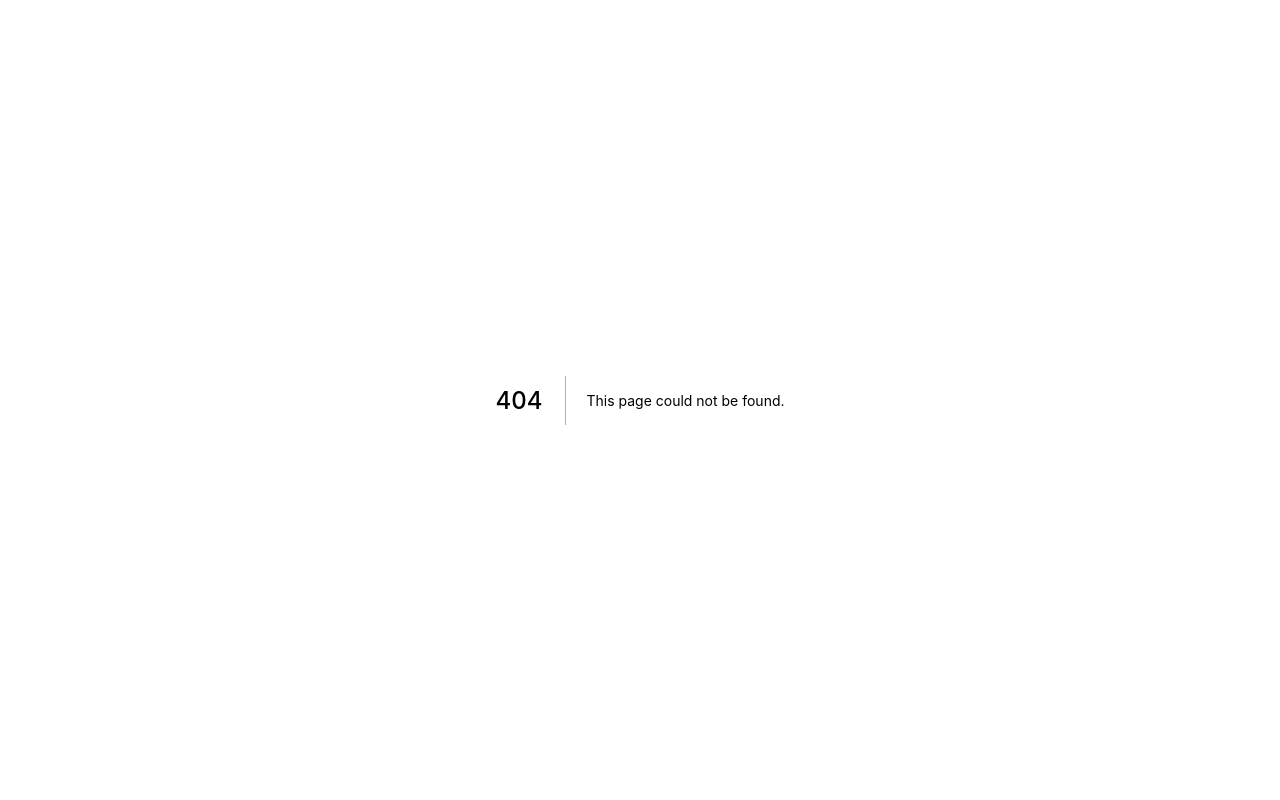
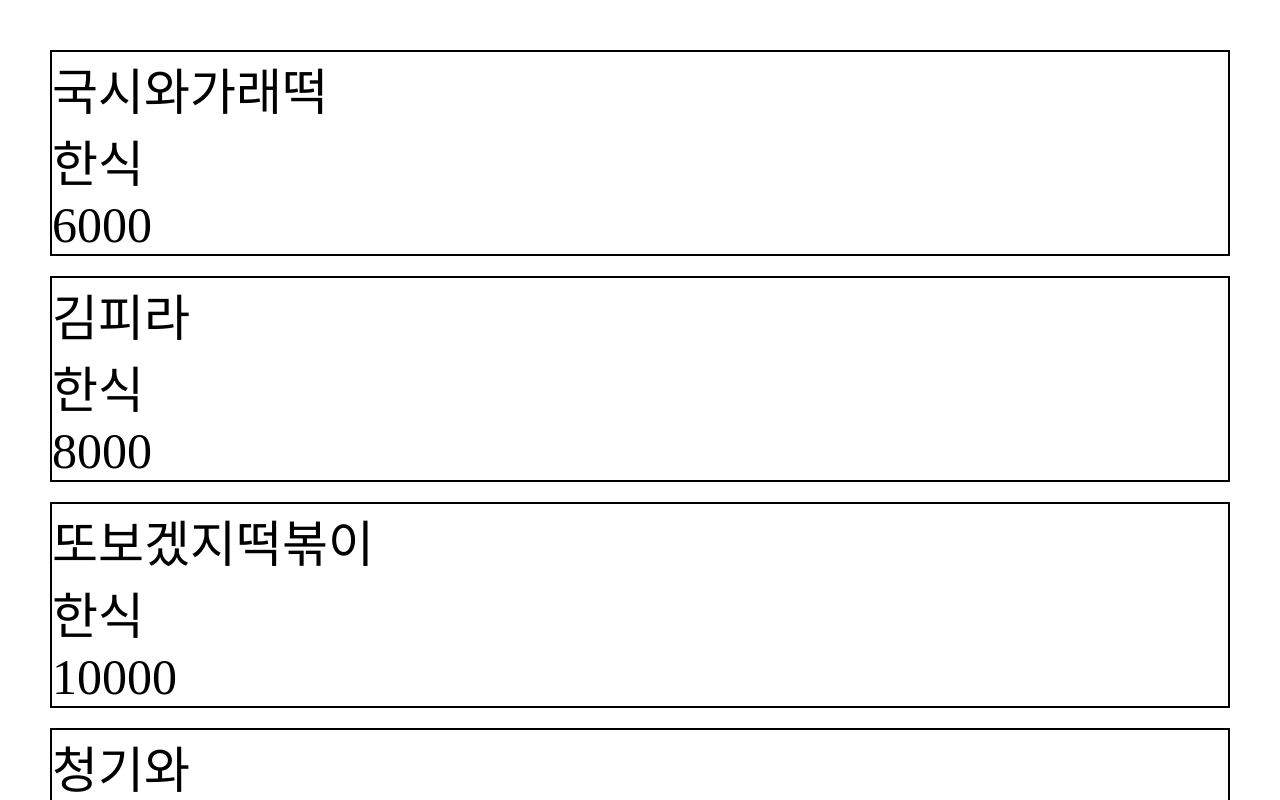
Before and after one commit to puba5/MatZipJokBo, a Next.js app: page /infiniteShow in a window 1280 px wide. Before the commit this address had no page. Shown: the top 800 px of the page. Built offline with nearby package versions, Linux system fonts and the light colour scheme.

Commit message:
음식 메뉴들을 무한 스크롤로 보여주는 InfiniteShow 구현

```diff
--- /dev/null
+++ b/components/infiniteFood/food_card.js
@@ -0,0 +1,24 @@
+import React, { useEffect, useState } from "react";
+import styled from "styled-components";
+
+export default function FoodCard(props) {
+  const { name, foodtype, price } = props;
+  return (
+    <Wrapper>
+      <div>{name}</div>
+      <div>{foodtype}</div>
+      <div>{price}</div>
+    </Wrapper>
+  );
+}
+
+const Wrapper = styled.div`
+  background-color: white;
+  height: 40%;
+  border: solid black 2px;
+  margin: 2rem;
+`;
+
+const FoodName = styled.p``;
+const FoodType = styled.p``;
+const FoodPrice = styled.p``;
--- a/package.json
+++ b/package.json
@@ -1,5 +1,5 @@
 {
-  "name": "react-profile-11th",
+  "name": "matzipzokbo",
   "version": "0.1.0",
   "private": true,
   "scripts": {
--- /dev/null
+++ b/pages/infiniteShow.js
@@ -0,0 +1,164 @@
+import React, { useEffect, useState } from "react";
+import styled from "styled-components";
+import FoodCard from "../components/infiniteFood/food_card";
+
+const matziplist = [
+  {
+    id: 1,
+    name: "국시와가래떡",
+    foodtype: "한식",
+    price: "6000",
+    link: "https://store.naver.com/restaurants/detail?id=38274964",
+  },
+  {
+    id: 2,
+    name: "김피라",
+    foodtype: "한식",
+    price: "8000",
+    link:
+      "https://store.naver.com/restaurants/detail?entry=plt&id=32708593&query=%EA%B9%80%ED%94%BC%EB%9D%BC%20%ED%99%8D%EB%8C%80%EC%A0%90",
+  },
+  {
+    id: 3,
+    name: "또보겠지떡볶이",
+    foodtype: "한식",
+    price: "10000",
+    link: "https://store.naver.com/restaurants/detail?id=38556073",
+  },
+  {
+    id: 4,
+    name: "청기와",
+    foodtype: "한식",
+    price: "12000",
+    link: "https://store.naver.com/restaurants/detail?id=36171073",
+  },
+  {
+    id: 5,
+    name: "청해루",
+    foodtype: "중식",
+    price: "6000",
+    link:
+      "https://store.naver.com/restaurants/detail?entry=plt&id=13153369&query=%EC%B2%AD%ED%95%B4%EB%A3%A8",
+  },
+  {
+    id: 6,
+    name: "진만두",
+    foodtype: "중식",
+    price: "8000",
+    link:
+      "https://store.naver.com/restaurants/detail?entry=plt&id=37288686&query=%EC%A7%84%EB%A7%8C%EB%91%90",
+  },
+  {
+    id: 7,
+    name: "초마",
+    foodtype: "중식",
+    price: "10000",
+    link:
+      "https://store.naver.com/restaurants/detail?entry=plt&id=13575406&query=%EC%B4%88%EB%A7%88",
+  },
+  {
+    id: 8,
+    name: "맛이차이나",
+    foodtype: "중식",
+    price: "12000",
+    link:
+      "https://store.naver.com/restaurants/detail?entry=plt&id=31777479&query=%EB%A7%9B%EC%9D%B4%EC%B0%A8%EC%9D%B4%EB%82%98",
+  },
+  {
+    id: 9,
+    name: "삭튀김",
+    foodtype: "일식",
+    price: "6000",
+    link: "https://store.naver.com/restaurants/detail?id=35069414",
+  },
+  {
+    id: 10,
+    name: "카미야",
+    foodtype: "일식",
+    price: "8000",
+    link:
+      "https://store.naver.com/restaurants/detail?entry=plt&id=19535343&query=%EC%B9%B4%EB%AF%B8%EC%95%BC",
+  },
+  {
+    id: 11,
+    name: "무라",
+    foodtype: "일식",
+    price: "10000",
+    link: "https://store.naver.com/restaurants/detail?id=11707315",
+  },
+  {
+    id: 12,
+    name: "박용석스시",
+    foodtype: "일식",
+    price: "12000",
+    link: "https://store.naver.com/restaurants/detail?id=31532886",
+  },
+
+  {
+    id: 13,
+    name: "식스티즈버거",
+    foodtype: "그외나라",
+    price: "6000",
+    link: "https://store.naver.com/restaurants/detail?id=1853322194",
+  },
+
+  {
+    id: 14,
+    name: "닭꼬얌",
+    foodtype: "그외나라",
+    price: "8000",
+    link:
+      "https://store.naver.com/restaurants/detail?entry=plt&id=37521193&query=%EB%8B%AD%EA%BC%AC%EC%96%8C",
+  },
+  {
+    id: 15,
+    name: "윤씨밀방",
+    foodtype: "그외나라",
+    price: "10000",
+    link:
+      "https://store.naver.com/restaurants/detail?entry=plt&id=13341197&query=%EC%9C%A4%EC%94%A8%EB%B0%80%EB%B0%A9",
+  },
+  {
+    id: 16,
+    name: "더피자보이스서교",
+    foodtype: "그외나라",
+    price: "12000",
+    link:
+      "https://store.naver.com/restaurants/detail?entry=plt&id=37624477&query=%EB%8D%94%ED%94%BC%EC%9E%90%EB%B3%B4%EC%9D%B4%EC%A6%88",
+  },
+];
+
+export default function InfiniteShow() {
+  let matzipCnt = 5;
+
+  const [matzip, setMatzip] = useState(matziplist.slice(0, matzipCnt));
+
+  useEffect(() => {
+    window.addEventListener("scroll", infiniteScroll, true);
+  }, []);
+  const infiniteScroll = () => {
+    let scrollHeight = Math.max(document.documentElement.scrollHeight, document.body.scrollHeight);
+    let scrollTop = Math.max(document.documentElement.scrollTop, document.body.scrollTop);
+    let clientHeight = document.documentElement.clientHeight;
+
+    if (scrollTop + clientHeight === scrollHeight) {
+      matzipCnt += 3;
+      if (matzipCnt > matziplist.length) {
+        matzipCnt = matziplist.length;
+      }
+      setMatzip(matziplist.slice(0, matzipCnt));
+    }
+  };
+  return (
+    <Wrapper>
+      {matzip.map((store, index) => {
+        return <FoodCard {...store} />;
+      })}
+    </Wrapper>
+  );
+}
+
+const Wrapper = styled.div`
+  font-size: 5rem;
+  padding: 3rem;
+`;
```
Also changed, not shown: 2 other files (tests, documents, lock files or other folders).
